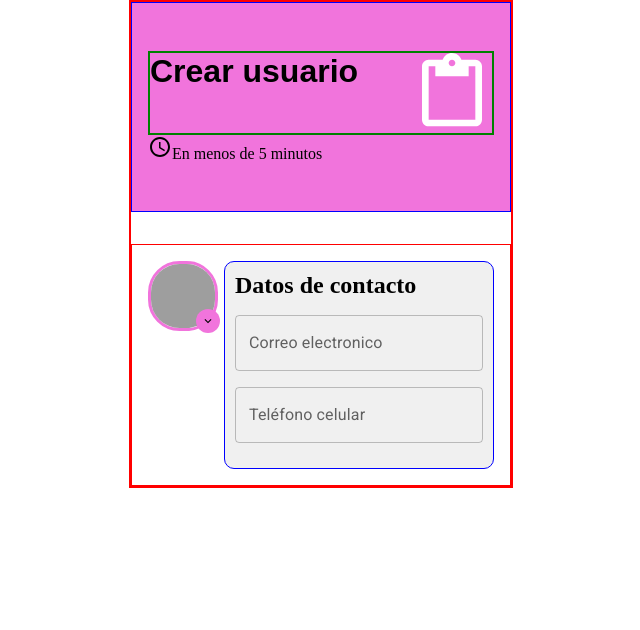
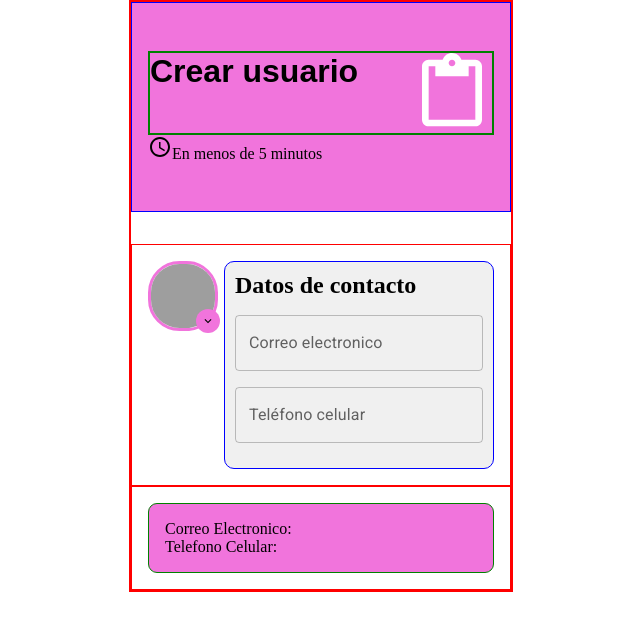
Before and after one commit to rineliniguezsosa/chat, a React (Vite) app in the folder appchat/: page / in a window 1280 px wide. Shown: the top 630 px of the page, without its empty margins (319-959 px from the left). Built offline with nearby package versions, Linux system fonts and the light colour scheme; grey boxes are pictures that could not be loaded.

Commit message:
[FEAT] Cambios en archivo App.tsx
- importando el componente AllFormInformation
- cambiando el tamaño del botón a 80%
- estableciendo el componente AllFormInformation con el elemento p y su respectivo valor del input

```diff
--- a/appchat/src/App.tsx
+++ b/appchat/src/App.tsx
@@ -7,6 +7,7 @@ import { useForm } from './hooks/useForm';
 import { FormInformation } from './components/FormInformation';
 import { MuiButton } from './components/MuiButton';
 import { useState,useEffect } from 'react';
+import { AllFormInformation } from './components/AllFormInformation';
 
 function App() {
   const { form, handleInputChange } = useForm({
@@ -87,13 +88,16 @@ function App() {
           </div>
 
           <div style={{width:'100%',display:'flex',justifyContent:'center'}}>
-            <MuiButton onClick={changeformView} variant='outlined' sx={{backgroundColor:'#f44283',color:'white',textTransform:'none',width:'90%'}}>
+            <MuiButton onClick={changeformView} variant='outlined' sx={{backgroundColor:'#f44283',color:'white',textTransform:'none',width:'80%'}}>
               <span>Continuar</span>
             </MuiButton>
           </div>
       </>
       }
-
+      <AllFormInformation>
+        <p>Correo Electronico: {form.email}</p>
+        <p>Telefono Celular: {form.telefono}</p>
+      </AllFormInformation>
       {/* <FormWrapper title='Datos de contacto'>
           <MuiTextField
             name='nombre'
```
